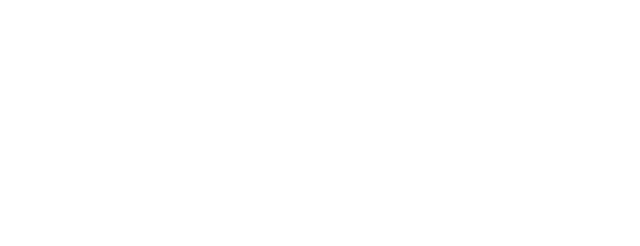
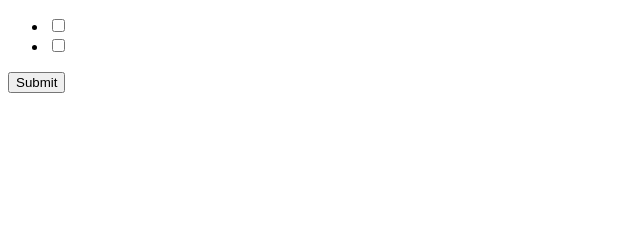
Before and after one commit to Lwyrup/Web-Wheel-App, a plain HTML site: page simpleVersion/index.html in a window 1280 px wide. Shown: the whole page, without its empty margins (0-640 px from the left). Drawn offline with Linux system fonts and the light colour scheme.

Commit message:
Basic structure

```diff
--- a/simpleVersion/index.html
+++ b/simpleVersion/index.html
@@ -8,6 +8,22 @@
 	<script type="text/javascript" href="/script.js"></script>
 </head>
 <body>
-
+	<div>
+		<ul>
+			<li>
+				<input type="checkbox" name="">
+				<label for=""><!-- Name here --></label>
+			</li>
+			<li>
+				<input type="checkbox" name="">
+				<label for=""><!-- Name here --></label>
+			</li>
+			<!-- ... -->
+		</ul>
+		<input type="submit" value="Submit">
+	</div>
+	<div>
+		<canvas></canvas>
+	</div>
 </body>
 </html>
```
